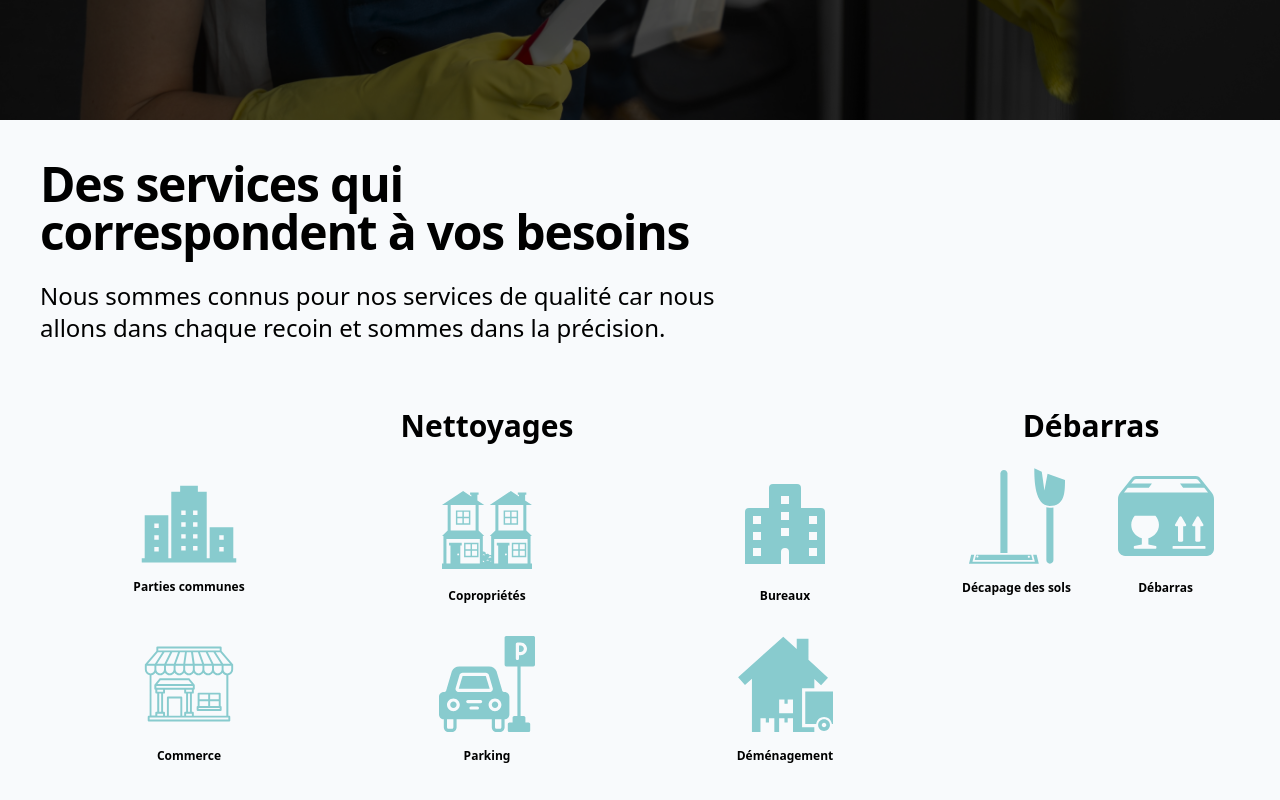
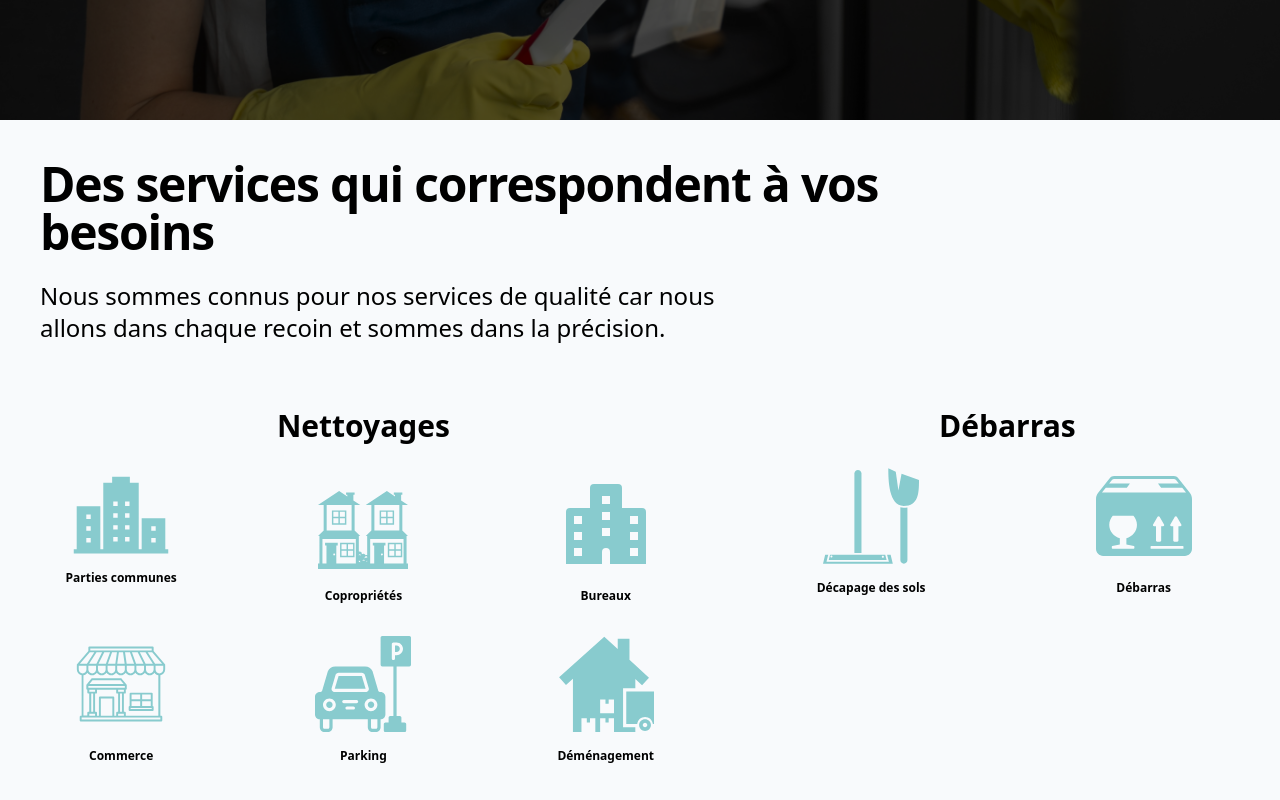
Before and after one commit to netproam/netpro, a Next.js app: page / in a window 1280 px wide. Shown: the part 680-1480 px from the top of the page. Built offline with nearby package versions, Linux system fonts and the light colour scheme.

Commit message:
une meilleur version pour la version detailler des produits

```diff
--- a/src/components/section/ServicesSection.tsx
+++ b/src/components/section/ServicesSection.tsx
@@ -64,16 +64,16 @@ const ServicesSection = () => {
    <section className="  flex flex-col justify-center items-center
    w-full
     py-4 lg:py-10 bg-slate-50
-    px-0 lg:px-10  gap-4 lg:gap-10  ">
+    px-0   gap-4 lg:gap-10  ">
 
 
  {/**Ceci c'est pour le texte qui s'affiche */}
-<div className="flex flex-col h-fit  w-full  justify-center items-center  lg:gap-0">
-    <div className="flex text-sm flex-col w-full gap-6 justify-center ">
-    <h2 className="text-center lg:text-start text-xl lg:w-[700px]
-     lg:text-5xl font-semibold  tracking-tight">{allData[0].soustitre}</h2>
+<div className="flex flex-col h-fit   w-full  justify-center items-center  lg:gap-0 lg:px-10">
+    <div className="flex text-sm px-4 text-center lg:px-0 flex-col w-full gap-6 justify-center items-center lg:items-start ">
+    <h2 className="text-center lg:text-start text-2xl
+     lg:text-5xl font-semibold  tracking-tight w-4/5">{allData[0].soustitre}</h2>
 
-    <h2 className="text-center lg:text-start  lg:w-3/5
+    <h2 className="text-center lg:text-start  w-4/5 lg:w-3/5
      lg:text-2xl  ">{allData[0].description}</h2>
     </div>
 
@@ -82,19 +82,19 @@ const ServicesSection = () => {
  {/**Ceci c'est pour les icones */}
 
 
-<div className="flex flex-col lg:flex-row h-fit w-full   lg:gap-2 ">
+<div className="flex flex-col  lg:flex-row h-fit w-full justify-start items-start  lg:gap-2  ">
 
 
-    <div className="flex flex-col h-full  w-full text-center gap-4 ">
+    <div className="flex flex-col h-full  w-full text-center  gap-4  ">
 <h2 className=" font-semibold text-left self-center
  lg:self-center text-xl lg:text-3xl py-4 pt-6">{`Nettoyages`}</h2>
 
-<div className=" grid grid-cols-3 gap-y-4 w-full place-items-center ">
+<div className=" grid grid-cols-3 gap-y-4 w-full place-items-center lg:place-items-start relative   ">
 {allDataDisplay.slice(0,6)}
 </div>
 </div>
 
-<div className="flex flex-col w-full h-full   lg:w-1/3 gap-2 ">
+<div className="flex flex-col w-full h-full   lg:w-9/12 gap-2 ">
 <h2 className=" relative  font-semibold text-xl lg:text-3xl self-center lg:self-center py-4 pt-6">{`Débarras`}</h2>
 
 <div className=" grid grid-cols-2  place-items-center">
--- a/src/components/services/ServiceComponent.tsx
+++ b/src/components/services/ServiceComponent.tsx
@@ -50,7 +50,7 @@ else {
 
   >
     <div  className={`text-[#88CBCE] lg:justify-start
-     w-20 lg:w-24  flex items-center justify-center `} id={"childrenHolder"}>
+     w-16 lg:w-24  flex items-center justify-center `} id={"childrenHolder"}>
 {children}
 </div>
 <h2 className="font-semibold text-xs   self-center  whitespace-nowrap  ">{title}</h2>
```
